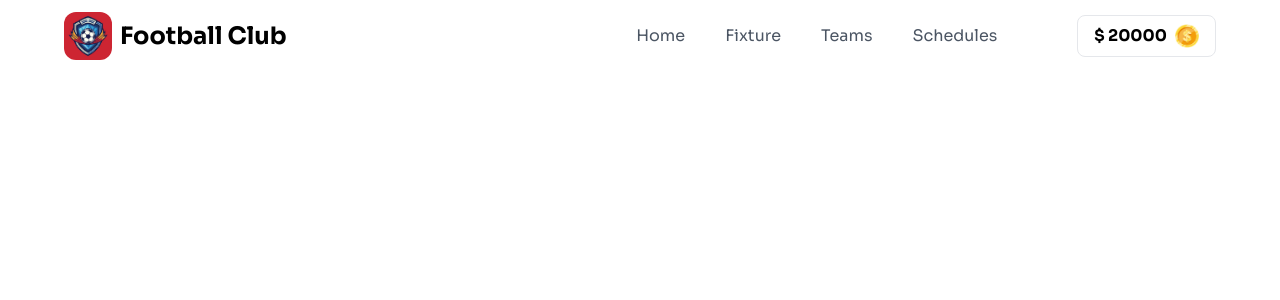
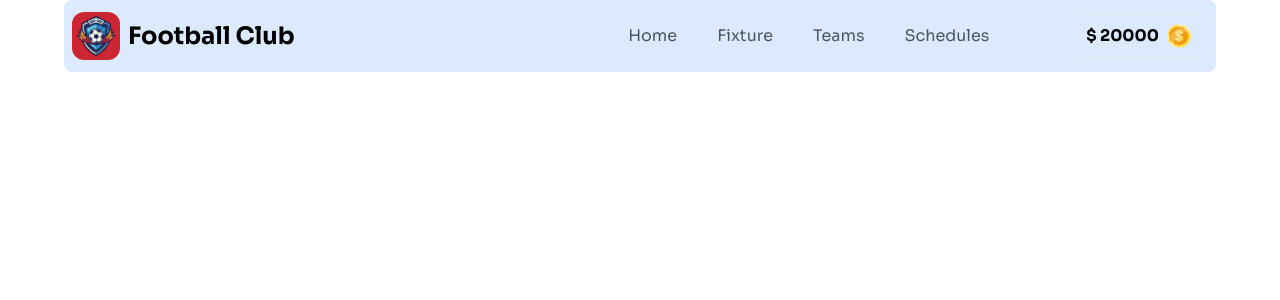
Before and after one commit to tanmayislam2006/my-xi-team, a React (Vite) app: page / in a window 1280 px wide. Shown: the top 300 px of the page. Built offline with nearby package versions, Linux system fonts and the light colour scheme.

Commit message:
complete navbar

```diff
--- a/src/Component/Navbar/Navbar.jsx
+++ b/src/Component/Navbar/Navbar.jsx
@@ -4,7 +4,7 @@ import CoinLogo from"../../assets/coin.png"
 
 const Navbar = ({blance}) => {
   return (
-    <div className="flex justify-between items-center max-w-6xl mx-auto py-3">
+    <div className="flex justify-between items-center max-w-6xl mx-auto py-3 bg-blue-100 px-2 rounded-lg">
       {/* logo and bandname  */}
       <div className="flex items-center gap-2">
         <div className="w-12 h-12">
```
